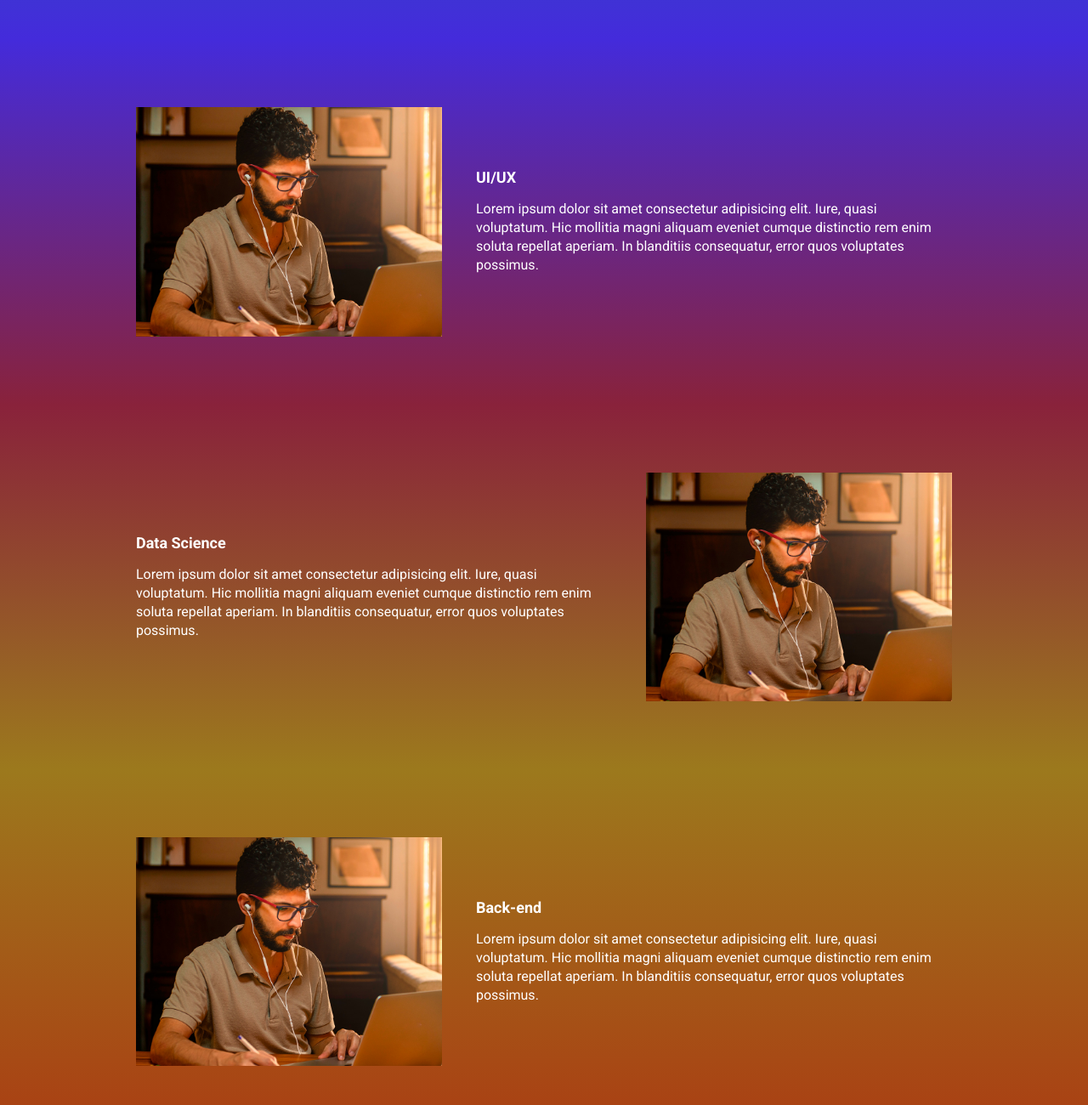
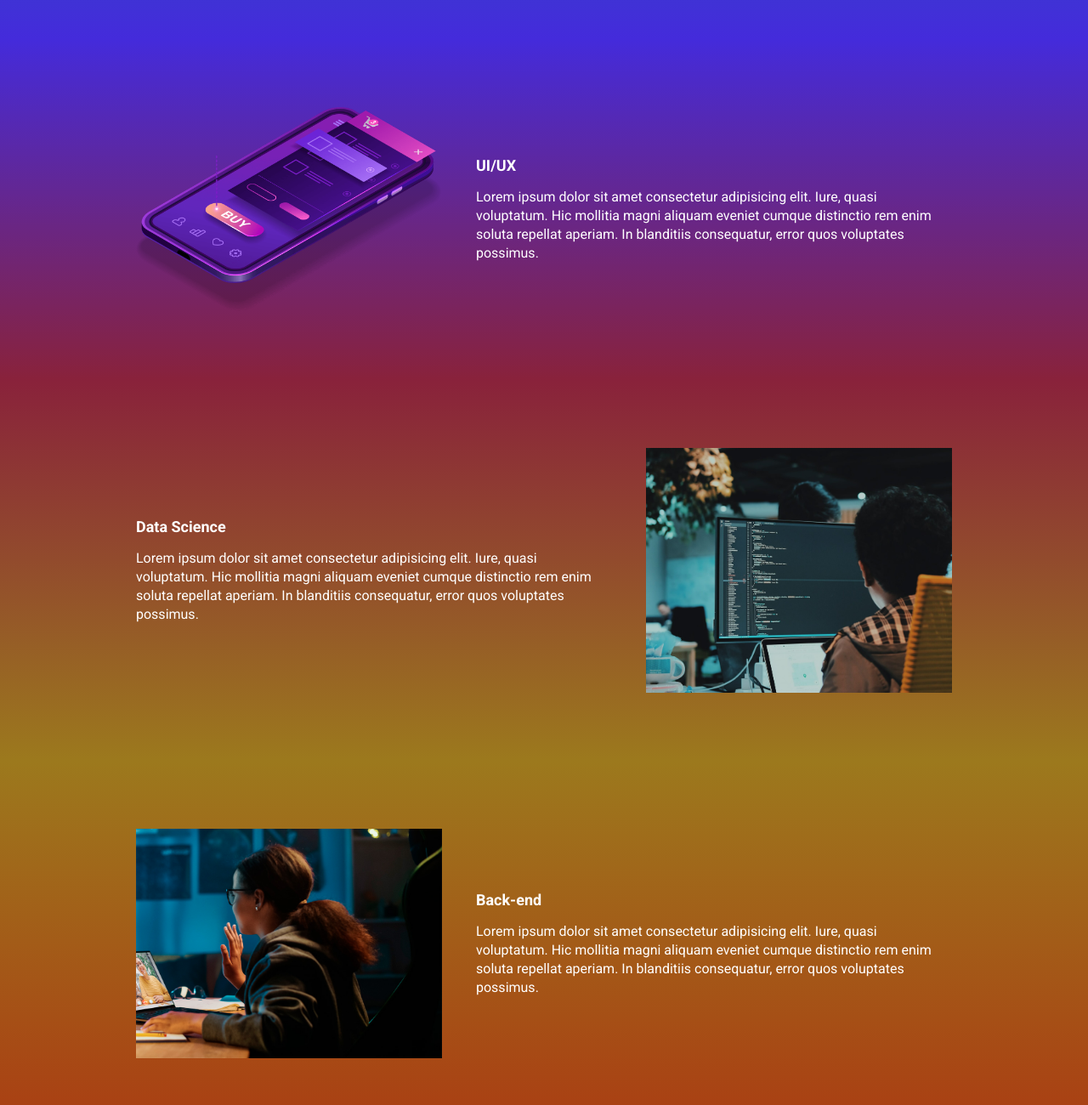
Before and after one commit to oOHimuraOo/EBAC-Evento-Parcel, a website built with Parcel: page src/index.html in a window 1280 px wide. Shown: the part 1000-2300 px from the top of the page at 85% size. Built offline with nearby package versions, Linux system fonts and the light colour scheme.

Commit message:
coorigindo detalhes

```diff
--- a/src/index.html
+++ b/src/index.html
@@ -55,7 +55,7 @@
                     Lorem ipsum dolor sit amet consectetur adipisicing elit. Iure, quasi voluptatum. Hic mollitia magni aliquam eveniet cumque distinctio rem enim soluta repellat aperiam. In blanditiis consequatur, error quos voluptates possimus.
                 </p>
             </div>
-            <img class="event__image" src="./images/frontend.png" alt="Front-end">
+            <img class="event__image" src="./images/ui-ux.png" alt="Ui-UX">
         </div>
     </section>
     <section class="event event--data-science" >
@@ -66,7 +66,7 @@
                     Lorem ipsum dolor sit amet consectetur adipisicing elit. Iure, quasi voluptatum. Hic mollitia magni aliquam eveniet cumque distinctio rem enim soluta repellat aperiam. In blanditiis consequatur, error quos voluptates possimus.
                 </p>
             </div>
-            <img class="event__image" src="./images/frontend.png" alt="Front-end">
+            <img class="event__image" src="./images/data.png" alt="Data Science">
         </div>
     </section>
     <section class="event event--back-end event--image-left" >
@@ -77,7 +77,7 @@
                     Lorem ipsum dolor sit amet consectetur adipisicing elit. Iure, quasi voluptatum. Hic mollitia magni aliquam eveniet cumque distinctio rem enim soluta repellat aperiam. In blanditiis consequatur, error quos voluptates possimus.
                 </p>
             </div>
-            <img class="event__image" src="./images/frontend.png" alt="Front-end">
+            <img class="event__image" src="./images/backend.png" alt="Back-end">
         </div>
     </section>
     <script src="https://unpkg.com/aos@next/dist/aos.js"></script>
--- a/src/scripts/main.js
+++ b/src/scripts/main.js
@@ -32,7 +32,7 @@ var timeCall = setInterval(function() {
     var resto5 = resto4 % minutesDenominator
     var secondsLeft = Math.floor(resto5 / secondsDenominator)
 
-    const novaFrase = yearsLeft + " Anos " + monthsLeft +" Meses " + daysLeft + " dias " + hoursLeft + " horas " + minutesLeft + " minutos " + secondsLeft + " segundos"
+    const novaFrase = yearsLeft + " ano(s) " + monthsLeft +" mês(es) " + daysLeft + " dia(s) " + hoursLeft + " hora(s) " + minutesLeft + " minuto(s) " + secondsLeft + " segundo(s)"
 
 
     document.getElementById('contador').innerText = novaFrase
```
